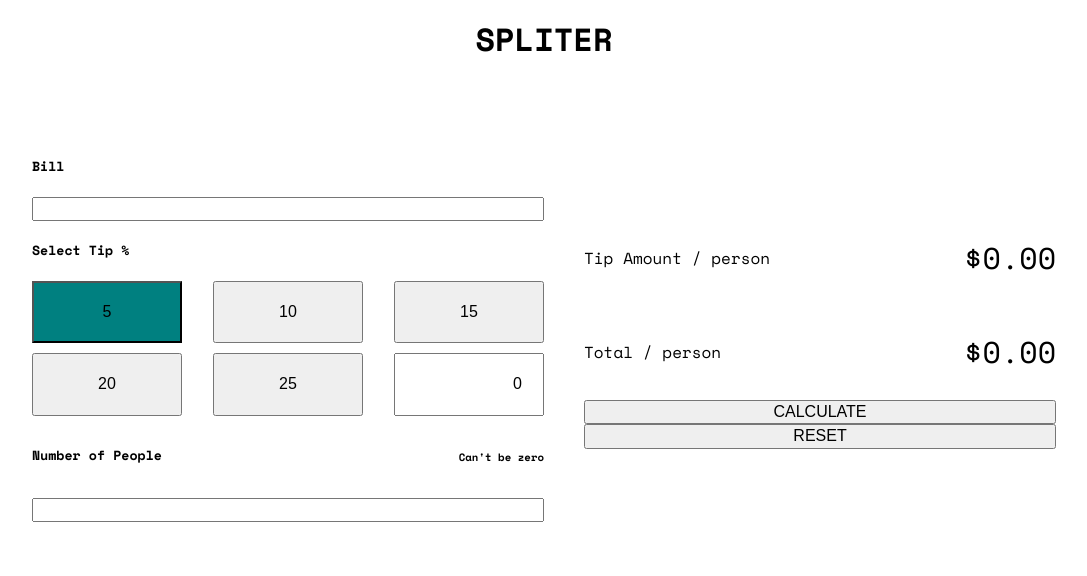
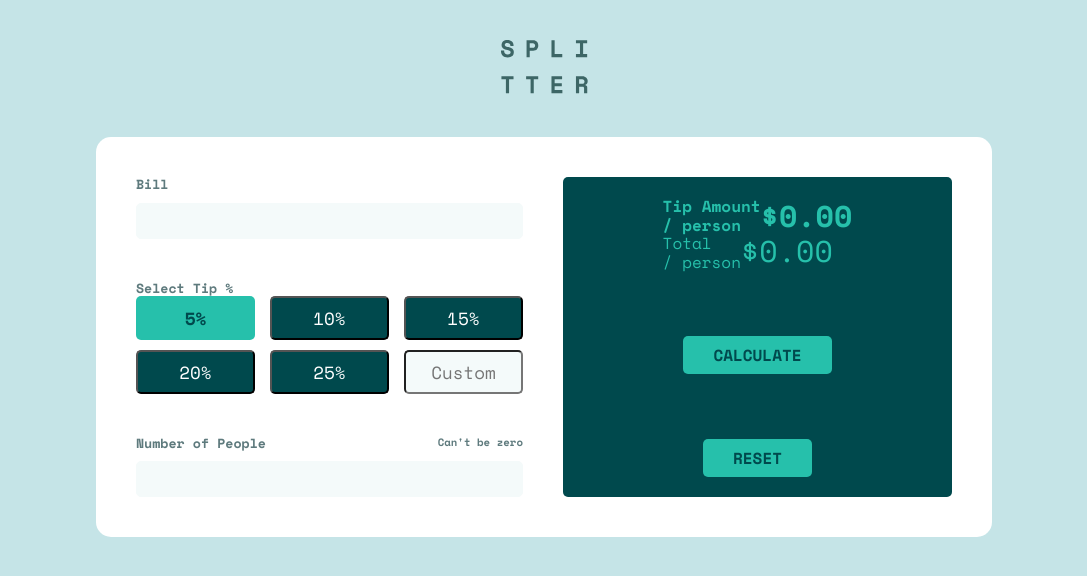
Before and after one commit to korzenstein/tip_calculator, a plain HTML site: page index.html in a window 1280 px wide. Shown: the whole page, without its empty margins (96-1183 px from the left). Drawn offline with nearby package versions, Linux system fonts and the light colour scheme.

Commit message:
reworked css styles and refined mark-up

```diff
--- a/index.html
+++ b/index.html
@@ -26,43 +26,52 @@
   <body>
     <main>
         <header class="wrapper flex">
-          <h1>SPLITER</h1>
+          <div><img src="./images/logo.svg" alt=""></div>
         </header>
         <div class="wrapper">
         <section class="calculator flex">
           <div class="input-container flex col">
+            <div class="bill-box">
             <h5>Bill</h5>
             <input class="input-solo" id="bill" type="number">
+            </div>
+            <div class="button-box-header">
             <h5>Select Tip %</h5>
             <div class="button-box">
-            <button class="active buttonGroup" id="5" value="5">5</button>
-            <button class="buttonGroup" id="10" value="10">10</button>
-            <button class="buttonGroup" id="15" value="15">15</button>
-            <button class="buttonGroup" id="20" value="20">20</button>
-            <button class="buttonGroup" id="25" value="25">25</button>
-            <input type="number" class="buttonGroup" id="30" value="0" />
+            <button class="active buttonGroup" id="5" value="5">5%</button>
+            <button class="buttonGroup" id="10" value="10">10%</button>
+            <button class="buttonGroup" id="15" value="15">15%</button>
+            <button class="buttonGroup" id="20" value="20">20%</button>
+            <button class="buttonGroup" id="25" value="25">25%</button>
+            <input  placeholder="Custom" type="number" class="buttonGroup number" id="30" value="" />
+            </div>
+            </div>
+            <div>
             <span class="flex"><h5>Number of People</h5><h6>Can't be zero</h6></span>
             <input class="input-solo" id="people" type="number">
+            </div>
+
           </div>
-          </div>
-
-          <div class="output-container">
-            <ul class="flex col">
+          <!-- Output Section -->
+          <div class="output-container flex">
+            <ul class="output-top flex col">
+              <ul class="flex col">
               <li class="tip-amount flex">
-
                   <p>Tip Amount
                   <span class="block">/ person</p></span>
 
                 <p id="amount" class="amount">$0.00</p>
-              </li>
+                  </li>
               <li class="tip-total flex">
                 <p>Total
                   <span class="block">
                   / person</p></span>
                 <p id="total" class="total">$0.00</p>
-              </li>
-              <button class="fb" onclick="calculate()">CALCULATE</button>
-              <button class="fb" onclick="rester()">RESET</button>
+                  </li>
+                </ul>
+                <li>
+              <button class="calcButton" onclick="calculate()">CALCULATE</button></li>
+              <li><button class="calcButton" onclick="rester()">RESET</button></li>
             </ul>
           </div>
         </section>
--- a/style.css
+++ b/style.css
@@ -1,3 +1,14 @@
+/* Root Css */
+:root {
+  --strong-cyan: hsl(172, 67%, 45%);
+  --dark-cyan: hsl(183, 100%, 15%);
+  --dark-gr-cyan-one: hsl(186, 14%, 43%);
+  --dark-gr-cyan-two: hsl(184, 14%, 56%);
+  --lt-gr-cyan-one: hsl(185, 41%, 84%);
+  --lt-gr-cyan-two: hsl(189, 41%, 97%);
+  --white: hsl(0, 0%, 100%);
+}
+/* Setup css */
 html {
   line-height: 1.15;
   -ms-text-size-adjust: 100%;
@@ -222,56 +233,82 @@ html {
   overflow: hidden;
 }
 
-/* New CSS Styling */
+/* Strip Styles */
 
+* {
+  padding: 0;
+  margin: 0;
+}
+
+ul {
+  padding: 0;
+  margin: 0;
+  list-style: none;
+}
+
+/* Utility Classes */
+.flex {
+  display: flex;
+}
+
+.col {
+  flex-direction: column;
+}
+
+/* General styles */
 html {
   font-family: "Space Mono", monospace;
 }
 
+body {
+  background-color: var(--lt-gr-cyan-one);
+}
+
 .wrapper {
   max-width: 1180px;
-  width: 80%;
+  width: 70%;
   margin: 0 auto;
 }
+
+/* Header styles */
 
 header {
   justify-content: center;
 }
 
-li {
-  list-style: none;
+header div {
+  margin: 40px 0px;
 }
 
-.flex {
-  display: flex;
-}
-/*
-.block {
-  display: block;
-} */
-
-.col {
-  flex-direction: column;
-}
+/* Calculator syles */
 
 .calculator {
   width: 100%;
   justify-content: center;
   align-items: center;
-  height: 500px;
+  height: 400px;
+  gap: 40px;
+  border-radius: 15px;
+  padding: 40px;
+  background-color: var(--white);
+}
+
+.calculator * {
+  border-radius: 5px;
 }
 
 .input-container,
 .output-container {
   flex-basis: 50%;
+  height: 100%;
 }
 
-/* .input-container {
-  display: flex;
-  flex-wrap: wrap;
-  margin: 0 auto;
-  gap: 10px;
-} */
+/* Input section syles */
+
+.input-container {
+  color: var(--dark-gr-cyan-one);
+  justify-content: space-between;
+}
 
 .button-box {
   display: flex;
@@ -280,14 +317,102 @@ li {
   gap: 10px;
 }
 
-/* .input-container li {
-  flex-basis: calc(100% / 3);
-} */
+/* Group of Buttons */
 
-.output-container li {
+input[type="number"]::-webkit-inner-spin-button {
+  -webkit-appearance: none;
+}
+
+.buttonGroup,
+input .buttonGroup {
+  flex-basis: calc((100% / 3) - 10px);
+  padding: 10px 20px;
+  max-width: 150px;
+  display: block;
+  background-color: var(--dark-cyan);
+  font-weight: 400;
+  color: var(--white);
+  font-family: inherit;
+  font-size: 1.1rem;
+}
+
+.buttonGroup + .number {
+  text-align: center;
+  display: inline-block;
+  min-width: 0;
+  font-family: inherit;
+  background-color: var(--lt-gr-cyan-two);
+  color: ;
+}
+
+.buttonGroup + .number:hover,
+.buttonGroup + .number:focus {
+  outline: none;
+  border: var(--lt-gr-cyan-two) solid 2px;
+  background-color: var(--lt-gr-cyan-two);
+}
+
+.active {
+  background-color: var(--strong-cyan);
+  border: var(--strong-cyan);
+  color: var(--dark-cyan);
+  font-weight: 700;
+}
+
+/* Solo Inputs */
+
+.input-solo {
+  width: 100%;
+  display: block;
+  margin-top: 10px;
+  border: var(--lt-gr-cyan-two) 1px solid;
+  background-color: var(--lt-gr-cyan-two);
+  padding: 8px 0;
+}
+
+.input-solo:hover,
+.input-solo:focus {
+  outline: none;
+  border: 1px solid;
+  border-color: var(--lt-gr-cyan-one);
+}
+
+.input-container span {
+  justify-content: space-between;
+  width: 100%;
+}
+
+/* Output section styles */
+
+.output-container {
+  background-color: var(--dark-cyan);
+  color: var(--strong-cyan);
+  padding: 20px 20px;
+  /* justify-content: center;
+  align-items: center; */
+}
+
+.output-top {
   justify-content: space-between;
   align-items: center;
   width: 100%;
+}
+
+.output-top ul {
+  justify-content: space-between;
+}
+.tip-amount,
+.tip-toal {
+  display: flex;
+  justify-content: space-between;
+  align-items: center;
+  width: 100%;
+  font-weight: 700;
+}
+
+.tip-amount span,
+.tip-total span {
+  display: block;
 }
 
 .amount,
@@ -295,47 +420,14 @@ li {
   font-size: 30px;
 }
 
-/* Input Buttons  */
-
-/* Group of Buttons */
-
-.active {
-  background-color: teal;
-}
-
-input[type="number"]::-webkit-inner-spin-button {
-  -webkit-appearance: none;
-}
-
-input[type="number"] {
-  text-align: right;
-  display: inline-block;
-  min-width: 0;
-}
-
-.buttonGroup,
-input .buttonGroup {
-  flex-basis: calc((100% / 3) - 10px);
-  padding: 20px;
-  max-width: 150px;
+.calcButton {
   display: block;
-}
-
-/* Solo Inputs */
-
-.input-solo {
-  flex-basis: 100%;
-  display: block;
-}
-
-.input-solo:hover,
-.input-solo:focus {
-  border-color: teal;
-}
-
-.input-container span {
-  justify-content: space-between;
-  width: 100%;
+  background-color: var(--strong-cyan);
+  border: none;
+  font-family: inherit;
+  color: var(--dark-cyan);
+  font-weight: 700;
+  padding: 10px 30px;
 }
 
 /* Footer */
```
